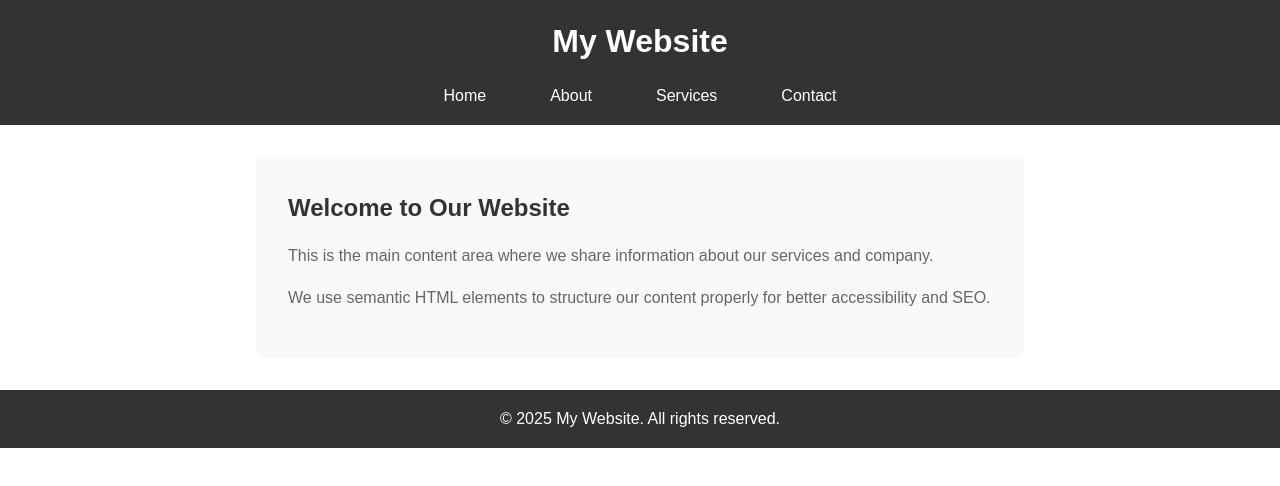
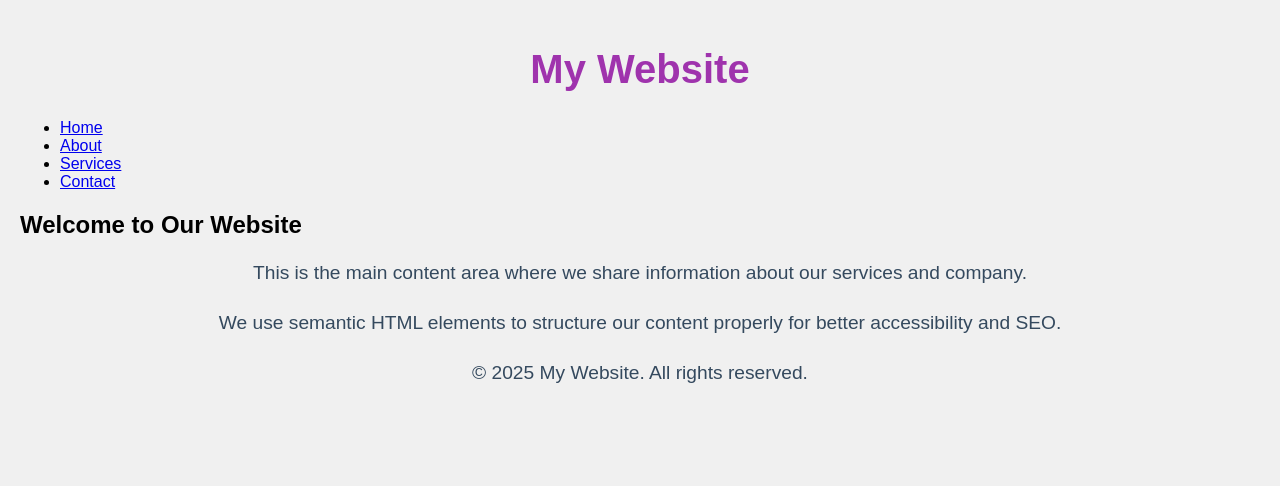
Before and after one commit to SAI-CHANDHAN/TSX-Unstop-Web-Development, a plain HTML site: page index.html in a window 1280 px wide. Drawn offline with Linux system fonts and the light colour scheme.

Commit message:
Add files via upload

```diff
--- a/style.css
+++ b/style.css
@@ -1,75 +1,36 @@
-* {
+/* styles.css */
+body {
+    font-family: Arial, sans-serif;
     margin: 0;
-    padding: 0;
-    box-sizing: border-box;
+    padding: 20px;
+    background-color: #f0f0f0;
 }
 
-body {
-    font-family: Arial, sans-serif;
-    line-height: 1.6;
+h1 {
+    color: #9f33ad;
+    text-align: center;
+    font-size: 2.5em;
 }
 
-header {
-    background-color: #333;
-    color: white;
-    padding: 1rem 0;
+p {
+    color: #34495e;
+    font-size: 1.2em;
+    line-height: 1.6;
     text-align: center;
 }
 
-header h1 {
-    margin-bottom: 1rem;
+button {
+    display: block;
+    margin: 20px auto;
+    padding: 10px 20px;
+    background-color: #3498db;
+    color: white;
+    border: none;
+    border-radius: 5px;
+    cursor: pointer;
+    font-size: 1em;
 }
 
-nav ul {
-    list-style: none;
-    display: flex;
-    justify-content: center;
-    gap: 2rem;
+button:hover {
+    background-color: #2980b9;
 }
-
-nav ul li {
-    display: inline-block;
-}
-
-nav ul li a {
-    color: white;
-    text-decoration: none;
-    padding: 0.5rem 1rem;
-    border-radius: 4px;
-    transition: background-color 0.3s;
-}
-
-nav ul li a:hover {
-    background-color: #555;
-}
-
-main {
-    max-width: 800px;
-    margin: 2rem auto;
-    padding: 0 1rem;
-}
-
-article {
-    background-color: #f9f9f9;
-    padding: 2rem;
-    border-radius: 8px;
-    margin-bottom: 2rem;
-}
-
-article h2 {
-    color: #333;
-    margin-bottom: 1rem;
-}
-
-article p {
-    margin-bottom: 1rem;
-    color: #666;
-}
-
-footer {
-    background-color: #333;
-    color: white;
-    text-align: center;
-    padding: 1rem 0;
-    margin-top: 2rem;
-}
```
